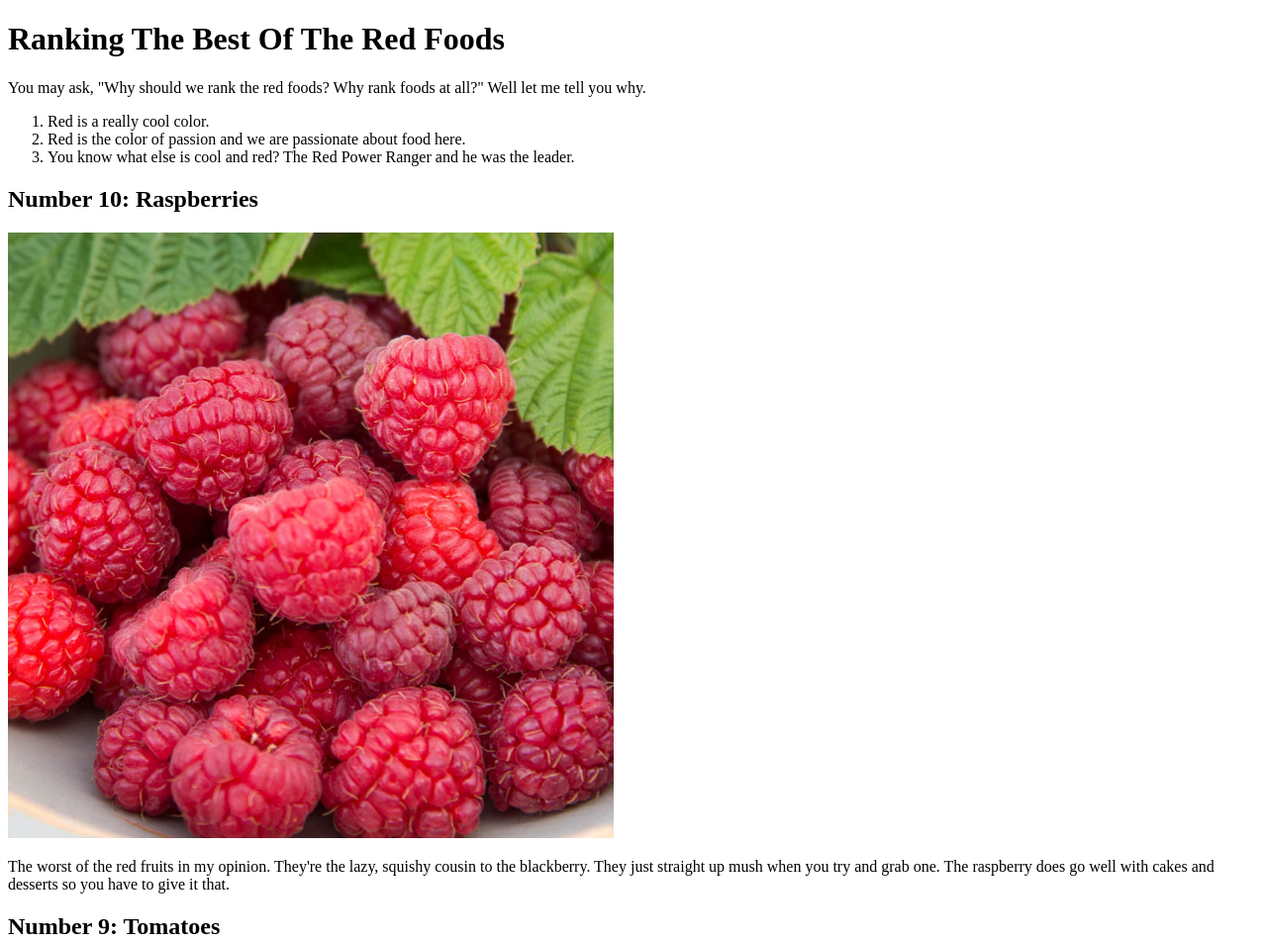
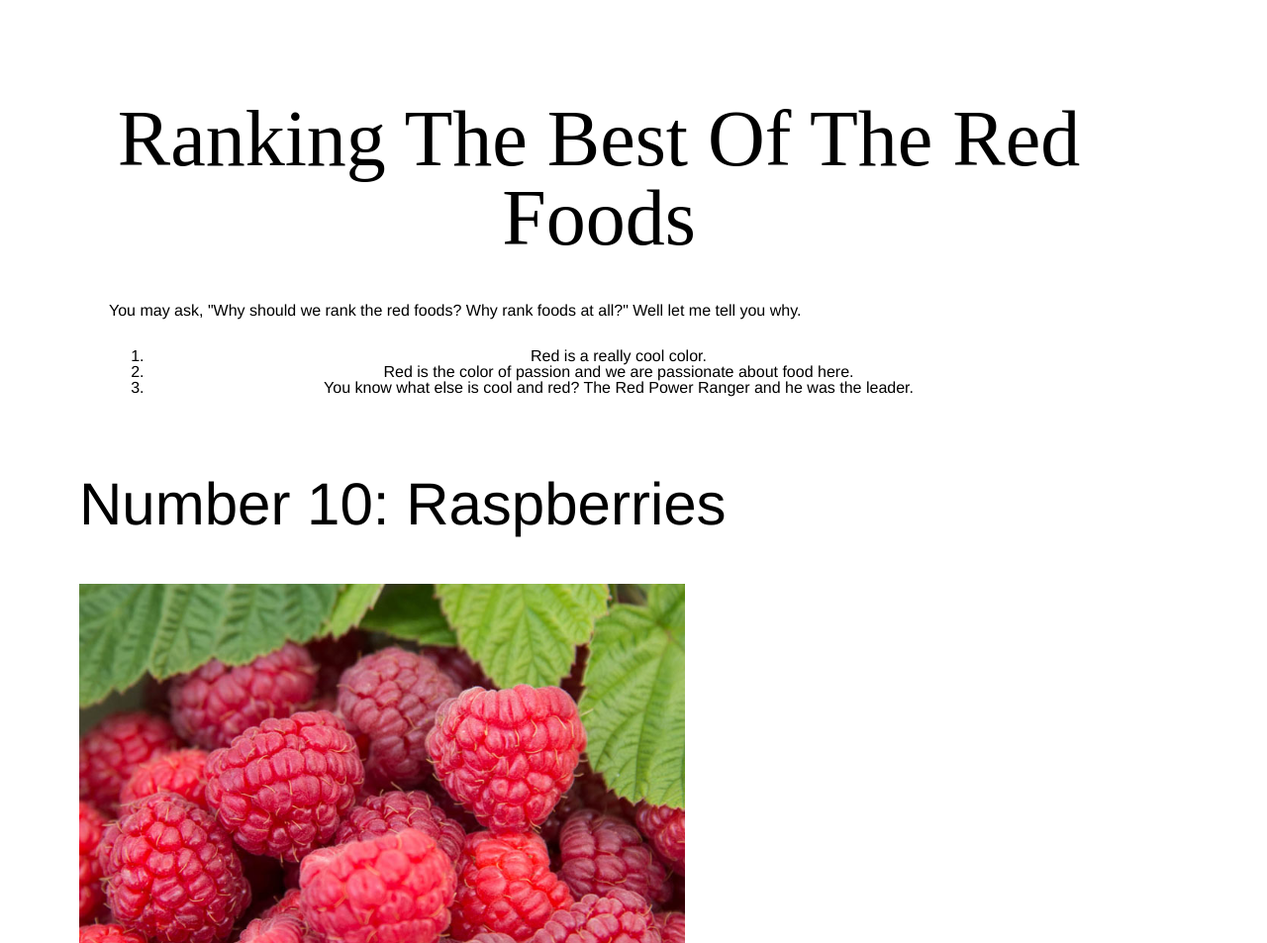
Before and after one commit to akendall70/html-me-something, a plain HTML site: page index.html in a window 1280 px wide. Shown: the top 953 px of the page at 99% size. Drawn offline with Linux system fonts and the light colour scheme.

Commit message:
Update with CSS added to it

```diff
--- a/index.html
+++ b/index.html
@@ -1,15 +1,17 @@
 <!DOCTYPE html>
 <html>
     <head>
+	<link rel="stylesheet" type="text/css" href="styles.css">
         <title>Ranking Red Foods</title>
     </head>
     <body>
         <header><h1>Ranking The Best Of The Red Foods</h1></header>
+		<br>
         <main>
-		<p>
+		<p id="firstquestion">
 		    You may ask, "Why should we rank the red foods? Why rank foods at all?" Well let me tell you why.
 		</p>
-		<ol>
+		<ol id="list">
 		    <li>Red is a really cool color.</li>
 		    <li>Red is the color of passion and we are passionate about food here.</li>
 		    <li>You know what else is cool and red? The Red Power Ranger and he was the leader.</li>
@@ -18,7 +20,7 @@
             <article>
                 <h2>Number 10: Raspberries</h2>
 		<img src="images/raspberries.jpg" alt="These are some dumb, squishy fruit." width="612px">
-                <p>
+                <p id="berry">
                     The worst of the red fruits in my opinion. They're the lazy, squishy cousin to the blackberry. They just straight up mush when you try and grab one. The raspberry does go well with cakes and desserts so you have to give
                     it that.
                 </p>
@@ -45,7 +47,7 @@
             <article>
                 <h2>Number 7: Red Chili Peppers</h2>
 		<img src="images/red-hot-chili-peppers.jpg" alt ="The band and the peppers are basically the same thing." width="612px">
-                <p>
+                <p id="californication">
                     The only fruit or veg up here that a world class band is named after. "Hey", chili peppers 'spice' up any boring dish and add that kick that "Can't Stop" you from just wanting to "Dance, Dance, Dance". Also spicy food is
                     best food.
                 </p>
@@ -89,7 +91,7 @@
             <article>
                 <h2>Number 2: Strawberries</h2>
 		<img src="images/strawberries.jpg" alt ="They have a great leaf hat." width="612px">
-                <p>
+                <p id="berry">
                     Almost making it to the top of the list are the seeded berries themselves, strawberries. These are amazing to have in a smoothie, with chocolate, honey, whipped cream, cake, more cake, possibly ANOTHER cake. Either way
 		    You cannot go wrong with some strawberries in your life.
                 </p>
```
